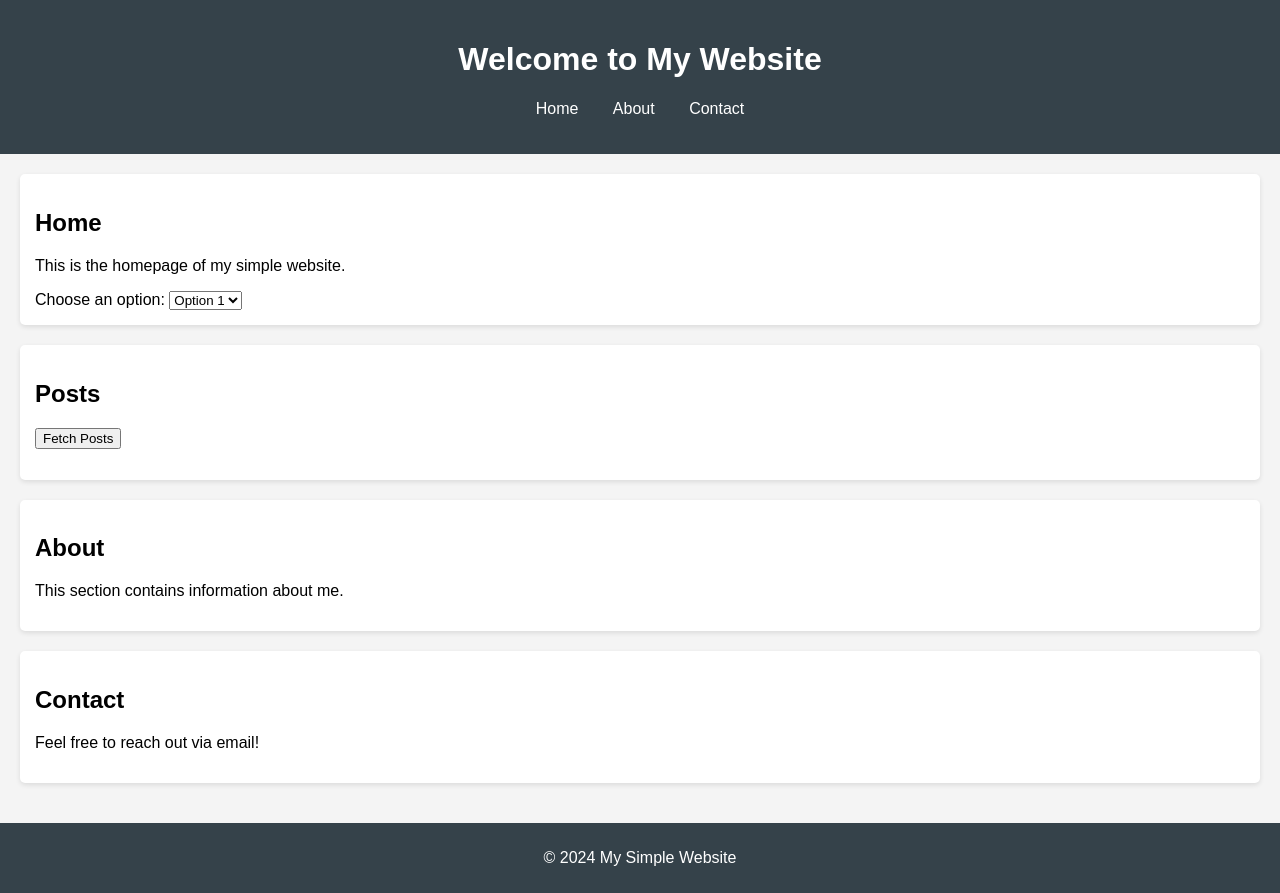
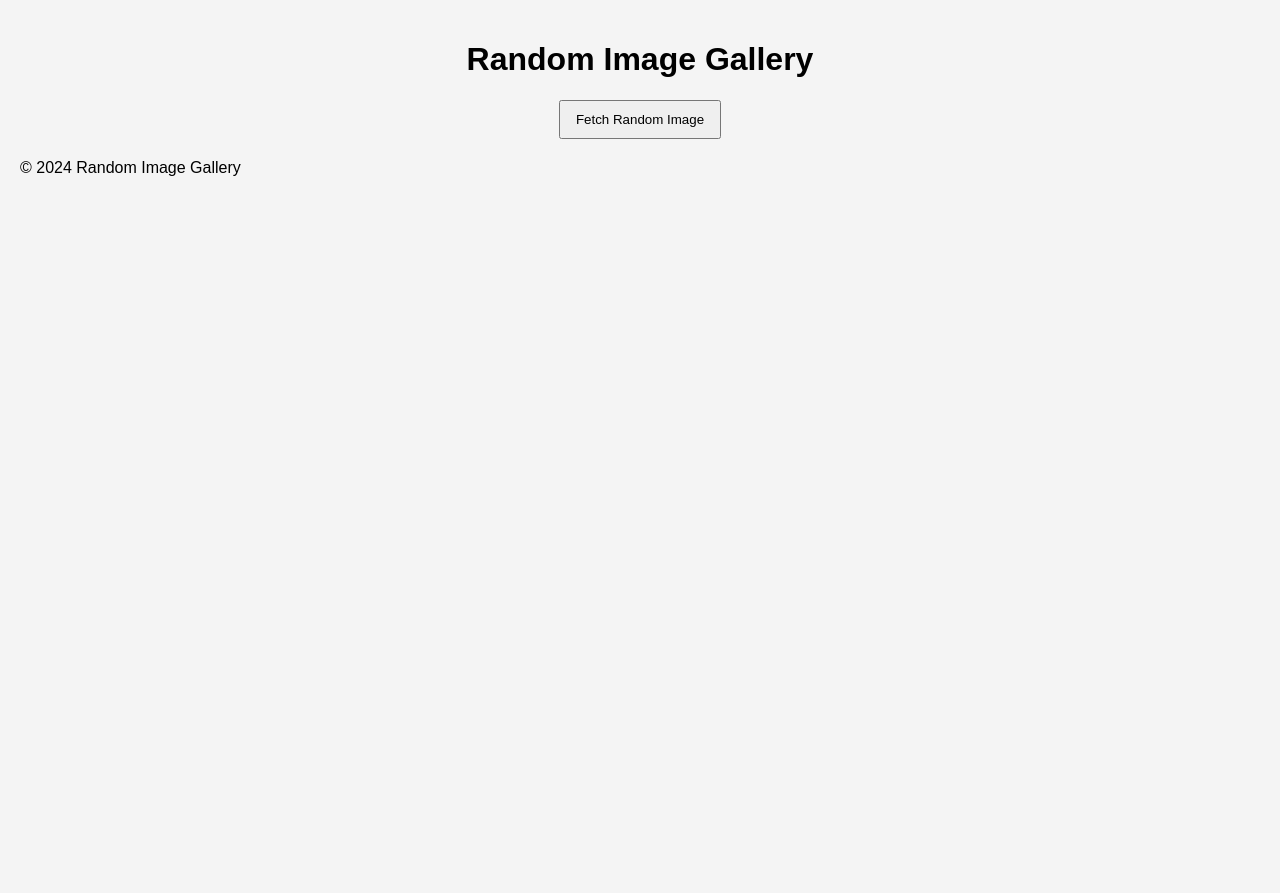
Before and after one commit to Santosh634/Mywebsite, a plain HTML site: page index.html in a window 1280 px wide. After the commit the page ends 800 px from the top, so only its background shows below. Drawn offline with Linux system fonts and the light colour scheme.

Commit message:
Integrated API to fetch random images

```diff
--- a/index.html
+++ b/index.html
@@ -3,49 +3,21 @@
 <head>
     <meta charset="UTF-8">
     <meta name="viewport" content="width=device-width, initial-scale=1.0">
-    <title>My Simple Website</title>
+    <title>Random Images</title>
     <link rel="stylesheet" href="styles.css">
 </head>
 <body>
     <header>
-        <h1>Welcome to My Website</h1>
-        <nav>
-            <ul>
-                <li><a href="#home">Home</a></li>
-                <li><a href="#about">About</a></li>
-                <li><a href="#contact">Contact</a></li>
-            </ul>
-        </nav>
+        <h1>Random Image Gallery</h1>
     </header>
     <main>
-        <section id="home">
-            <h2>Home</h2>
-            <p>This is the homepage of my simple website.</p>
-            <label for="dropdown">Choose an option:</label>
-            <select id="dropdown">
-                <option value="option1">Option 1</option>
-                <option value="option2">Option 2</option>
-                <option value="option3">Option 3</option>
-            </select>
-        </section>
-
-        <section id="posts">
-            <h2>Posts</h2>
-            <button id="fetch-posts">Fetch Posts</button>
-            <ul id="post-list"></ul>
-        </section>
-
-        <section id="about">
-            <h2>About</h2>
-            <p>This section contains information about me.</p>
-        </section>
-        <section id="contact">
-            <h2>Contact</h2>
-            <p>Feel free to reach out via email!</p>
+        <section id="image-gallery">
+            <button id="fetch-image">Fetch Random Image</button>
+            <div id="image-container"></div>
         </section>
     </main>
     <footer>
-        <p>&copy; 2024 My Simple Website</p>
+        <p>&copy; 2024 Random Image Gallery</p>
     </footer>
     <script src="script.js"></script>
 </body>
--- a/script.js
+++ b/script.js
@@ -1,25 +1,24 @@
 document.addEventListener('DOMContentLoaded', () => {
-    console.log('Welcome to my simple website!');
-
-    const fetchButton = document.getElementById('fetch-posts');
-    const postList = document.getElementById('post-list');
+    const fetchButton = document.getElementById('fetch-image');
+    const imageContainer = document.getElementById('image-container');
 
     fetchButton.addEventListener('click', async () => {
         try {
-            const response = await fetch('https://jsonplaceholder.typicode.com/posts');
+            const response = await fetch('https://api.unsplash.com/photos/random?client_id=yYDYPgqeNxJLiydoWurNkHF7ubDBoYyuE4KGeoq7aZM');
             const data = await response.json();
 
-            // Clear existing posts
-            postList.innerHTML = '';
+            // Clear existing images
+            imageContainer.innerHTML = '';
 
-            // Display the fetched posts
-            data.forEach(post => {
-                const listItem = document.createElement('li');
-                listItem.textContent = post.title; // Display the post title
-                postList.appendChild(listItem);
-            });
+            // Create an image element
+            const img = document.createElement('img');
+            img.src = data.urls.regular; // Get the image URL
+            img.alt = data.alt_description || 'Random Image';
+
+            // Append the image to the container
+            imageContainer.appendChild(img);
         } catch (error) {
-            console.error('Error fetching posts:', error);
+            console.error('Error fetching random image:', error);
         }
     });
 });
--- a/styles.css
+++ b/styles.css
@@ -1,47 +1,27 @@
 body {
     font-family: Arial, sans-serif;
     margin: 0;
-    padding: 0;
+    padding: 20px;
     background-color: #f4f4f4;
 }
 
-header {
-    background: #35424a;
-    color: #ffffff;
-    padding: 20px 0;
+h1 {
     text-align: center;
 }
 
-nav ul {
-    list-style: none;
-    padding: 0;
+button {
+    display: block;
+    margin: 20px auto;
+    padding: 10px 15px;
 }
 
-nav ul li {
-    display: inline;
-    margin: 0 15px;
+#image-container {
+    text-align: center;
+    margin-top: 20px;
 }
 
-nav a {
-    color: #ffffff;
-    text-decoration: none;
+img {
+    max-width: 100%;
+    height: auto;
+    border-radius: 8px;
 }
-
-main {
-    padding: 20px;
-}
-
-section {
-    margin-bottom: 20px;
-    background: #ffffff;
-    padding: 15px;
-    border-radius: 5px;
-    box-shadow: 0 2px 5px rgba(0, 0, 0, 0.1);
-}
-
-footer {
-    text-align: center;
-    padding: 10px 0;
-    background: #35424a;
-    color: #ffffff;
-}
```
